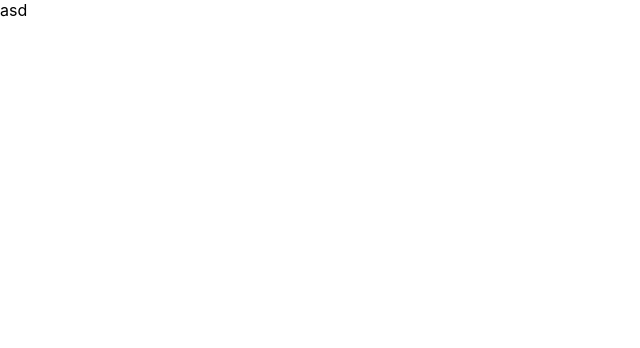
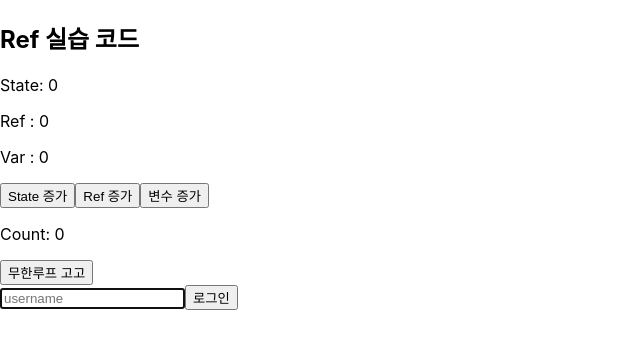
Before and after one commit to seong-ji-sue/react-hook-study, a React (Create React App) app: page / in a window 1280 px wide. Shown: the top 348 px of the page, without its empty margins (0-640 px from the left). Built offline with nearby package versions, Linux system fonts and the light colour scheme.

Commit message:
useRef 실습 완료

```diff
--- a/src/App.jsx
+++ b/src/App.jsx
@@ -1,8 +1,14 @@
 import './App.css';
+import CountRef from "./useRefCode/CountRef";
+import LoginRef from "./useRefCode/LoginRef";
 
 function App() {
   return (
-    <div>asd</div>
+    <div>
+      <h2>Ref 실습 코드</h2>
+      <CountRef />
+      <LoginRef />
+    </div>
   );
 }
 
--- /dev/null
+++ b/src/useRefCode/CountRef.jsx
@@ -0,0 +1,44 @@
+import React, {useEffect, useRef, useState} from 'react';
+
+function CountRef() {
+  const [count, setCount] = useState(0);
+  const countRef = useRef(0); //{current : 0}
+  // const [renderCount, setRenderCount] = useState(1);
+  const renderRef = useRef(0)
+  let countVar = 0;
+
+  //값 변경 시 랜더링, 다른 state 변경시 초기화
+  const increaseCountState = () => {
+    setCount(count + 1);
+  }
+  //다른 state 랜더링 되도 값 유지, 값 변경시 랜더링 안함
+  const increaseCountRef = () => {
+    countRef.current = countRef.current + 1
+  }
+  //state 랜더링 되면 초기화
+  const increaseCountVar = () => {
+    countVar = countVar + 1
+  }
+
+  //무한루프
+  //count state 값 변경 -> useEffect 실행 -> render 값 변경 -> useEffect 실행
+  useEffect(() => {
+    // setRenderCount(renderCount +1)
+    renderRef.current = renderRef.current +1
+  })
+
+  return (
+    <div>
+      <p>State: {count}</p>
+      <p>Ref : {countRef.current}</p>
+      <p>Var : {countVar}</p>
+      <button onClick={increaseCountState}>State 증가</button>
+      <button onClick={increaseCountRef}>Ref 증가</button>
+      <button onClick={increaseCountVar}>변수 증가</button>
+      <p>Count: {count}</p>
+      <button onClick={() => setCount(count+1)}>무한루프 고고</button>
+    </div>
+  );
+}
+
+export default CountRef
--- /dev/null
+++ b/src/useRefCode/LoginRef.jsx
@@ -0,0 +1,24 @@
+import React, {useEffect, useRef, useState} from 'react';
+
+function LoginRef() {
+  const inputRef = useRef();
+
+  useEffect(() => {
+    inputRef.current.focus();
+  },[])
+
+  const login = () => {
+    alert("환영합니다." + inputRef.current.value)
+    inputRef.current.focus();
+  }
+
+  return (
+    <div>
+      <input ref={inputRef} type={"text"} placeholder={"username"}/>
+      <button onClick={login}>로그인</button>
+
+    </div>
+  );
+}
+
+export default LoginRef
```
